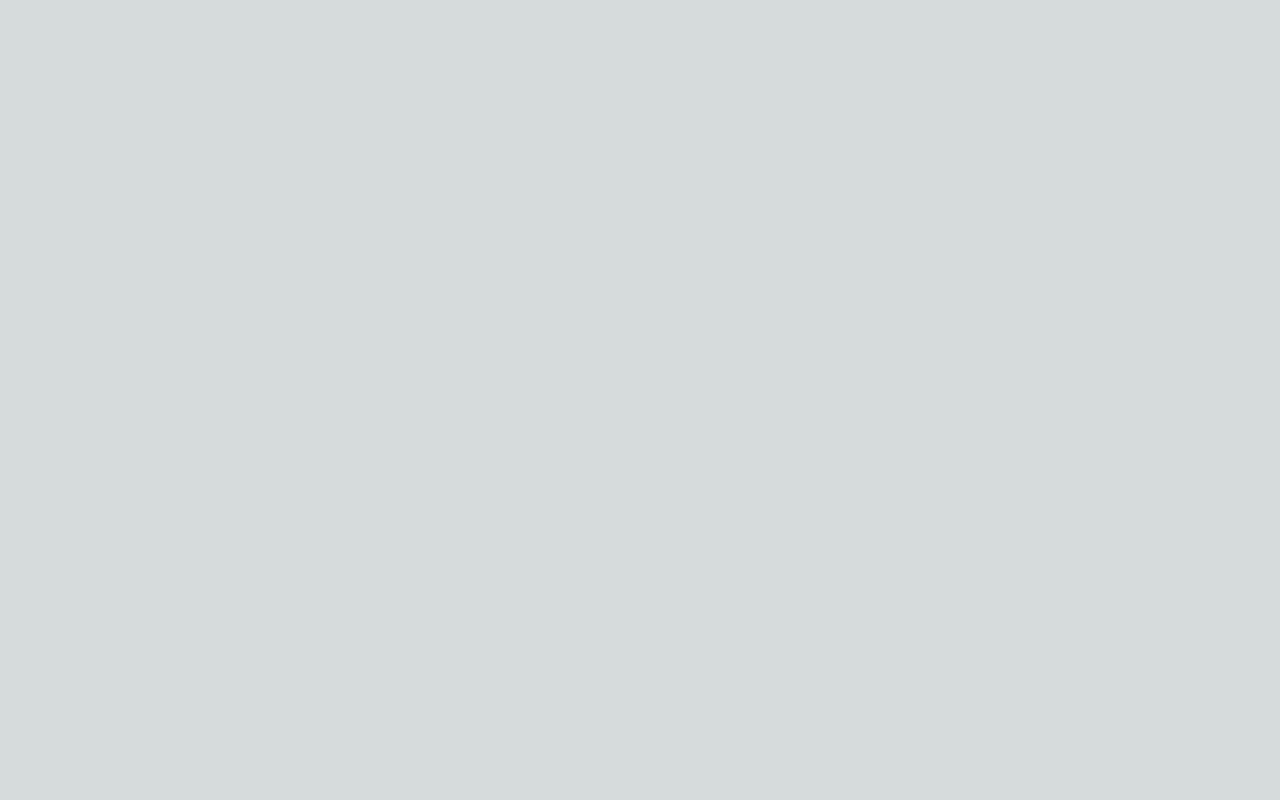
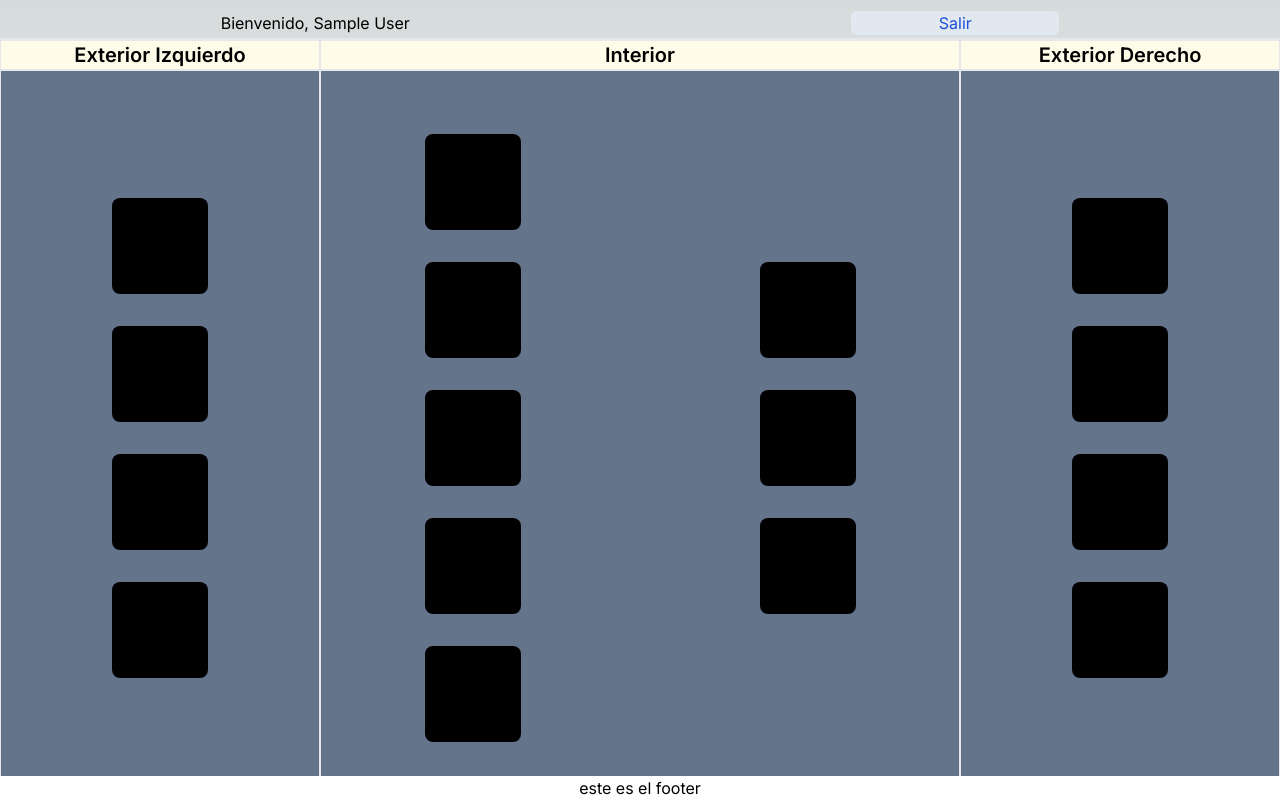
Before and after one commit to MLMarce/reservas-restaurante-front, a Next.js app: page / in a window 1280 px wide. Built offline with nearby package versions, Linux system fonts and the light colour scheme; no server answers; sample sign-in values are in the browser's storage.

Commit message:
add main section and session with google

```diff
--- /dev/null
+++ b/src/app/Providers.tsx
@@ -0,0 +1,10 @@
+'use client'
+import { SessionProvider } from "next-auth/react"
+
+export default function Providers({ children }: { children: React.ReactNode }) {
+    return (
+        <SessionProvider>
+            {children}
+        </SessionProvider>
+    )
+}
--- /dev/null
+++ b/src/app/api/auth/[...nextauth]/route.ts
@@ -0,0 +1,13 @@
+import NextAuth from 'next-auth'
+import GoogleProvider from 'next-auth/providers/google'
+
+const handler = NextAuth({
+  providers: [
+    GoogleProvider({
+      clientId: process.env.GOOGLE_CLIENT_ID as string,
+      clientSecret: process.env.GOOGLE_CLIENT_SECRET as string,
+    }),
+  ],
+})
+
+export { handler as GET, handler as POST }
--- a/src/app/layout.tsx
+++ b/src/app/layout.tsx
@@ -1,6 +1,7 @@
 import type { Metadata } from "next";
 import { Inter } from "next/font/google";
 import "./globals.css";
+import Providers from "./Providers";
 
 const inter = Inter({ subsets: ["latin"] });
 
@@ -16,7 +17,11 @@ export default function RootLayout({
 }>) {
   return (
     <html lang="es">
-      <body className={inter.className}>{children}</body>
+      <body className={inter.className}>
+        <Providers>
+          {children}
+        </Providers>
+      </body>
     </html>
   );
 }
--- a/src/app/login/page.tsx
+++ b/src/app/login/page.tsx
@@ -1,18 +1,29 @@
+'use client'
+import { signIn, useSession } from "next-auth/react";
+import Link from "next/link";
+import { useRouter } from "next/navigation";
 
 
 export default function LoginPage() {
+    const { data: session } = useSession()
+    const router = useRouter()
+
+    if (session?.user?.name) {
+        router.push('/')
+    }
     return (
         <div className="h-screen w-screen relative flex flex-col justify-center items-center bg-[#974b15]/20 overflow-hidden">
-            <img src={'/login-screen.png'} className="absolute min-h-full w-full object-cover -z-10"/>
+            <img src={'/login-screen.png'} className="absolute min-h-full w-full object-cover -z-10" />
             <h1 className="text-4xl font-bold drop-shadow-[0px_0px_1px_rgba(0,0,0,1)] shadow-[0px_0px_10px_rgba(0,0,0,1)] px-2 backdrop-blur-sm">¡Bienvenidos!</h1>
             <form className="relative h-1/2 w-2/3 min-w-[400px] max-w-[600px] flex flex-col p-4 px-10 justify-around">
                 <input className="w-full h-10 p-2 rounded-md outline-none bg-[#974B15] placeholder:text-slate-300 text-slate-50" type="text" placeholder="Username" />
                 <input className="w-full h-10 p-2 rounded-md outline-none bg-[#974B15] placeholder:text-slate-300 text-slate-50" type="password" placeholder="Password" />
                 <button className="w-full h-10 p-2 rounded-md bg-[#974B15] hover:saturate-150 font-semibold" type="submit">Iniciar Sesión</button>
+                <button onClick={() => signIn()} type="button" className="w-full h-10 p-2 rounded-md bg-[#974B15] hover:saturate-150 font-semibold">Iniciar con Google</button>
             </form>
             <div className="w-2/3 min-w-[400px] max-w-[600px] flex flex-col gap-3 px-10 items-center">
                 <p className="text-xl  drop-shadow-[0px_0px_1px_rgba(0,0,0,1)]">¿No tienes una cuenta?</p>
-                <button className="w-full h-10 p-2 rounded-md bg-[#974B15] hover:saturate-150 font-semibold">Registrarse</button>
+                <Link href={'/register'} className="w-full h-10 p-2 rounded-md bg-[#974B15] hover:saturate-150 font-semibold text-center">Registrarse</Link>
             </div>
         </div>
     )
--- a/src/app/page.tsx
+++ b/src/app/page.tsx
@@ -1,9 +1,49 @@
-import Image from "next/image";
+'use client'
+import Header from "@/components/header";
+import { useSession } from "next-auth/react";
+import { useRouter } from "next/navigation";
 
 export default function Home() {
+  const { data: session } = useSession()
+  const router = useRouter()
+  if (!session?.user?.name) {
+    router.push('/login')
+  }
   return (
-    <main className="">
-
+    <main className="pt-2 w-screen h-screen border-white flex flex-col">
+      <Header />
+      <div className="relative w-screen flex-1 bg-yellow-50 flex flex-col overflow-auto snap-x snap-mandatory scroll-smooth overflow-y-hidden">
+        <div className="w-max md:w-full flex items-center text-black text-xl font-semibold">
+          <h3 className="w-screen text-center md:w-1/4 border snap-center">Exterior Izquierdo</h3>
+          <h3 className="w-screen text-center md:w-1/2 border snap-center">Interior</h3>
+          <h3 className="w-screen text-center md:w-1/4 border snap-center">Exterior Derecho</h3>
+        </div>
+        <div className="w-max md:w-full h-full flex items-center text-black">
+          <div className="w-screen h-full text-center md:w-1/4 flex flex-col justify-center gap-8 items-center border bg-slate-500 snap-center">
+            <div className="w-24 h-24 bg-black rounded-lg"></div>
+            <div className="w-24 h-24 bg-black rounded-lg"></div>
+            <div className="w-24 h-24 bg-black rounded-lg"></div>
+            <div className="w-24 h-24 bg-black rounded-lg"></div>
+          </div>
+          <div className="w-screen h-full text-center md:w-1/2 flex-wrap gap-8 flex flex-col justify-center items-center border bg-slate-500 snap-center">
+            <div className="w-24 h-24 bg-black rounded-lg"></div>
+            <div className="w-24 h-24 bg-black rounded-lg"></div>
+            <div className="w-24 h-24 bg-black rounded-lg"></div>
+            <div className="w-24 h-24 bg-black rounded-lg"></div>
+            <div className="w-24 h-24 bg-black rounded-lg"></div>
+            <div className="w-24 h-24 bg-black rounded-lg"></div>
+            <div className="w-24 h-24 bg-black rounded-lg"></div>
+            <div className="w-24 h-24 bg-black rounded-lg"></div>
+          </div>
+          <div className="w-screen h-full text-center md:w-1/4 flex flex-col justify-center gap-8 items-center border bg-slate-500 snap-center">
+            <div className="w-24 h-24 bg-black rounded-lg"></div>
+            <div className="w-24 h-24 bg-black rounded-lg"></div>
+            <div className="w-24 h-24 bg-black rounded-lg"></div>
+            <div className="w-24 h-24 bg-black rounded-lg"></div>
+          </div>
+        </div>
+      </div>
+      <footer className="text-center">este es el footer</footer>
     </main>
   );
 }
--- a/src/app/register/page.tsx
+++ b/src/app/register/page.tsx
@@ -1,19 +1,45 @@
+'use client'
+import { registerFormValidation } from "@/utils/form-validations";
+import { error } from "console";
+import Link from "next/link";
+import { useState } from "react";
+
 export default function RegisterPage() {
-    return(
+    const [formData, setFormData] = useState({
+        name: '',
+        email: '',
+        phone: '',
+        password: '',
+        passwordConfirm: ''
+    })
+    const [errors, setErrors] = useState({})
+
+    const handleInputChange = (e: any) => {
+        setFormData({ ...formData, [e.target.name]: e.target.value })
+        setErrors(registerFormValidation(formData))
+    }
+    const handleSubmit = (e: any) => {
+        e.preventDefault();
+        setErrors(registerFormValidation(formData))
+        console.log("Registro completado");
+    }
+    return (
         <div className="h-screen w-screen relative flex flex-col justify-center items-center bg-[#974b15]/20 overflow-hidden">
-            <img src={'/login-screen.png'} className="absolute min-h-full w-full object-cover -z-10"/>
+            <img src={'/login-screen.png'} className="absolute min-h-full w-full object-cover -z-10" />
             <h1 className="text-4xl font-bold drop-shadow-[0px_0px_1px_rgba(0,0,0,1)] shadow-[0px_0px_10px_rgba(0,0,0,1)] px-2 backdrop-blur-sm">Regístrate</h1>
-            <form className="relative h-1/2 w-2/3 min-w-[400px] max-w-[600px] flex flex-col p-4 px-10 justify-around">
-                <input className="w-full h-10 p-2 rounded-md outline-none bg-[#974B15] placeholder:text-slate-300 text-slate-50" type="text" placeholder="Usuario" />
-                <input className="w-full h-10 p-2 rounded-md outline-none bg-[#974B15] placeholder:text-slate-300 text-slate-50" type="text" placeholder="Correo Electrónico" />
-                <input className="w-full h-10 p-2 rounded-md outline-none bg-[#974B15] placeholder:text-slate-300 text-slate-50" type="text" placeholder="Teléfono" />
-                <input className="w-full h-10 p-2 rounded-md outline-none bg-[#974B15] placeholder:text-slate-300 text-slate-50" type="password" placeholder="Contraseña" />
-                <input className="w-full h-10 p-2 rounded-md outline-none bg-[#974B15] placeholder:text-slate-300 text-slate-50" type="password" placeholder="Confirmar Contraseña" />
-                <button className="w-full h-10 p-2 rounded-md bg-[#974B15] hover:saturate-150 font-semibold" type="submit">Registrarse</button>
+            <form className="relative h-1/2 w-2/3 min-w-[400px] max-w-[600px] flex flex-col p-4 px-10 justify-around" onSubmit={handleSubmit}>
+                <input name="name" className="w-full h-10 p-2 rounded-md outline-none bg-[#974B15] placeholder:text-slate-300 text-slate-50" type="text" placeholder="Usuario" value={formData.name} onChange={handleInputChange} />
+                <input name="email" className="w-full h-10 p-2 rounded-md outline-none bg-[#974B15] placeholder:text-slate-300 text-slate-50" type="text" placeholder="Correo Electrónico" value={formData.email} onChange={handleInputChange} />
+                <input name="phone" className="w-full h-10 p-2 rounded-md outline-none bg-[#974B15] placeholder:text-slate-300 text-slate-50" type="number" placeholder="Teléfono" value={formData.phone} onChange={handleInputChange}/>
+                <input name="password" className="w-full h-10 p-2 rounded-md outline-none bg-[#974B15] placeholder:text-slate-300 text-slate-50" type="password" placeholder="Contraseña" value={formData.password} onChange={handleInputChange} />
+                <input name="passwordConfirm" className="w-full h-10 p-2 rounded-md outline-none bg-[#974B15] placeholder:text-slate-300 text-slate-50" type="password" placeholder="Confirmar Contraseña" value={formData.passwordConfirm} onChange={handleInputChange} />
+                <button disabled={Object.values(formData).some(data => !data) || Object.keys(errors).some(e => e)} className="w-full h-10 p-2 rounded-md bg-[#974B15] hover:saturate-150 font-semibold" type="submit">Registrarse</button>
+
             </form>
             <div className="w-2/3 min-w-[400px] max-w-[600px] flex flex-col gap-3 px-10 items-center">
+                <p className="h-9">{Object.values(errors).some(e => e) ? 'error': null}</p>
                 <p className="text-xl  drop-shadow-[0px_0px_1px_rgba(0,0,0,1)]">¿Ya tienes una cuenta?</p>
-                <button className="w-full h-10 p-2 rounded-md bg-[#974B15] hover:saturate-150 font-semibold">Iniciar Sesión</button>
+                <Link href={'/login'} className="w-full h-10 p-2 rounded-md bg-[#974B15] hover:saturate-150 font-semibold text-center">Iniciar Sesión</Link>
             </div>
         </div>
     )
--- /dev/null
+++ b/src/components/header.tsx
@@ -0,0 +1,13 @@
+'use client'
+import { signOut, useSession } from "next-auth/react"
+
+export default function Header() {
+    const { data: session } = useSession()
+
+    return (
+        <header className="w-full h-8 flex items-center justify-around border-b-2 ">
+            <h1>Bienvenido, {session?.user?.name}</h1>
+            <button onClick={() => signOut()} className="w-52 h-6 bg-slate-200 text-blue-700 rounded-md ">Salir</button>
+        </header>
+    )
+}
--- /dev/null
+++ b/src/utils/form-validations.ts
@@ -0,0 +1,41 @@
+export const registerFormValidation = ({
+  name,
+  email,
+  phone,
+  password,
+  passwordConfirm,
+}: {
+  name: string;
+  email: string;
+  phone: string;
+  password: string;
+  passwordConfirm: string;
+}) => {
+  if (!email || !password || !passwordConfirm || !name || !phone)
+    return "Todos los campos deben ser completados";
+  const emailRegex = /^[^\s@]+@[^\s@]+.[^\s@]+$/;
+  const errors = {};
+
+  if (!name) {
+    errors.name = "Este campo es requerido";
+  }
+  if (!email) {
+    errors.email = "Este campo es requerido";
+  } else if (!emailRegex.test(email)) {
+    errors.email = "Formato de correo electrónico inválido";
+  }
+  if (!phone) {
+    errors.phone = "Este campo es requerido";
+  }
+  if (!password) {
+    errors.password = "Este campo es requerido";
+  }
+  if (!passwordConfirm) {
+    errors.passwordConfirm = "Este campo es requerido";
+  }
+  if (password !== passwordConfirm) {
+    errors.passwordConfirm = "Las contraseñas no coinciden";
+  }
+
+  return errors;
+};
```
Also changed, not shown: package.json (+6 -5 lines), 1 other file (tests, documents, lock files or other folders).
